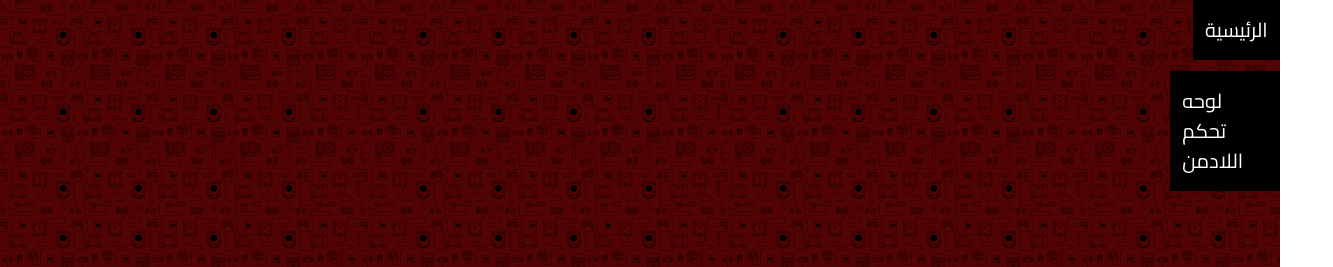
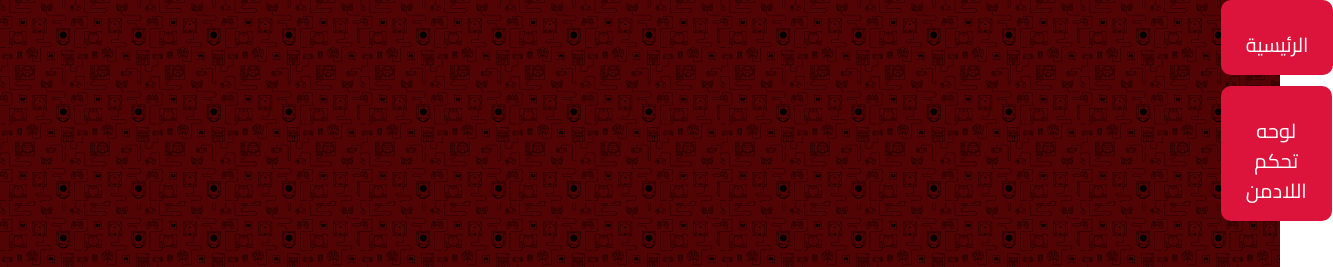
Before and after one commit to Matrks/royale.github.io, a plain HTML site: page index.html in a window 1280 px wide. Shown: the top 267 px of the page, 1333 px wide, since content can reach past the window. Drawn offline with Linux system fonts and the light colour scheme; a web font is replaced by a local one.

Commit message:
Update style.css

```diff
--- a/style.css
+++ b/style.css
@@ -62,13 +62,13 @@ AuthorURL : http://www.gold-bot.tk
 
 .menu-item {
 
-    background-color: black;
+    background-color: white;
     overflow: hidden;
     cursor: pointer;
     display: inline-block;
     padding: 15px 12.3px;
     line-height: 30px;
-    color: white;
+    color: black;
     text-decoration: none;
     text-transform: uppercase;
 
@@ -211,3 +211,19 @@ footer {
 }
 
 /* footer -- end */
+
+
+
+
+
+
+a.menu-item {
+    color: white;
+    background-color: crimson;
+    border-radius: 10px;
+    padding-left: 25px;
+    padding-right: 25px;
+    padding-top: 30px;
+    text-align: center;
+    margin-left: 45%;
+}
```
